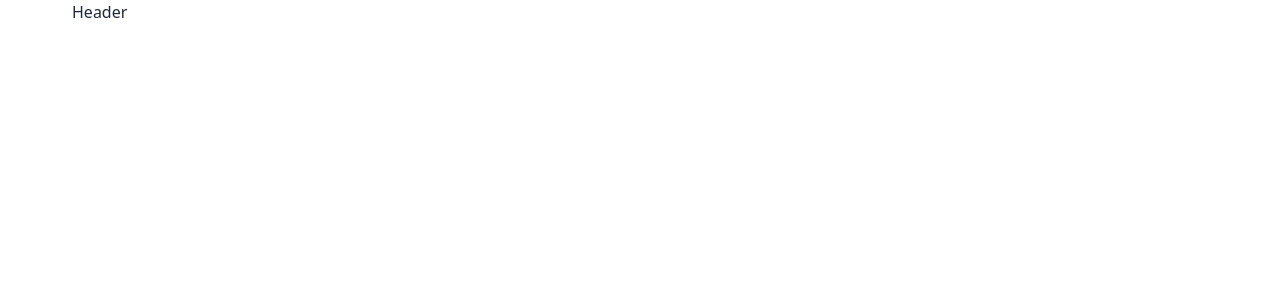
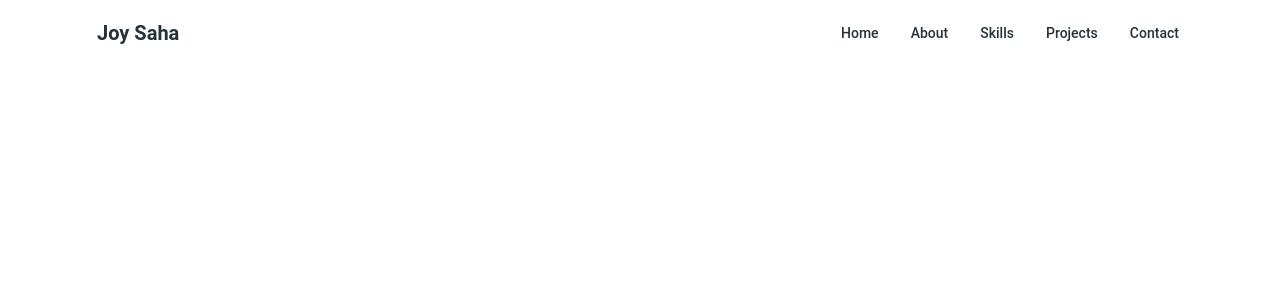
Before and after one commit to joysaha023/joy-saha-devs-profile, a React (Vite) app: page / in a window 1280 px wide. Shown: the top 300 px of the page. Built offline with nearby package versions, Linux system fonts and the light colour scheme.

Commit message:
navbar complete with full responsive

```diff
--- a/src/Layout/Root.jsx
+++ b/src/Layout/Root.jsx
@@ -1,4 +1,7 @@
 import React from 'react';
+import NavBar from '../Pages/NavBar/NavBar';
+
+
 
 
 
@@ -9,7 +12,7 @@
 
     return (
         <div className='max-w-6xl mx-auto px-2'>
-            <h2>Header</h2>
+            <NavBar></NavBar>
 
         </div>
     );
--- /dev/null
+++ b/src/Pages/NavBar/NavBar.jsx
@@ -0,0 +1,130 @@
+import React from "react";
+import {
+  Navbar,
+  Collapse,
+  Typography,
+  IconButton,
+} from "@material-tailwind/react";
+import { Bars3Icon, XMarkIcon } from "@heroicons/react/24/outline";
+
+function NavList() {
+  return (
+    <ul className="my-2 flex flex-col gap-2 lg:mb-0 lg:mt-0 lg:flex-row lg:items-center lg:gap-6">
+      <Typography
+        as="li"
+        variant="small"
+        color="blue-gray"
+        className="p-1 font-medium"
+      >
+        <a
+          href="#"
+          className="flex items-center hover:text-blue-500 transition-colors"
+        >
+          Home
+        </a>
+      </Typography>
+      <Typography
+        as="li"
+        variant="small"
+        color="blue-gray"
+        className="p-1 font-medium"
+      >
+        <a
+          href="#"
+          className="flex items-center hover:text-blue-500 transition-colors"
+        >
+          About
+        </a>
+      </Typography>
+      <Typography
+        as="li"
+        variant="small"
+        color="blue-gray"
+        className="p-1 font-medium"
+      >
+        <a
+          href="#"
+          className="flex items-center hover:text-blue-500 transition-colors"
+        >
+          Skills
+        </a>
+      </Typography>
+      <Typography
+        as="li"
+        variant="small"
+        color="blue-gray"
+        className="p-1 font-medium"
+      >
+        <a
+          href="#"
+          className="flex items-center hover:text-blue-500 transition-colors"
+        >
+          Projects
+        </a>
+      </Typography>
+      <Typography
+        as="li"
+        variant="small"
+        color="blue-gray"
+        className="p-1 font-medium"
+      >
+        <a
+          href="#"
+          className="flex items-center hover:text-blue-500 transition-colors"
+        >
+          Contact
+        </a>
+      </Typography>
+    </ul>
+  );
+}
+
+const NavBar = () => {
+  const [openNav, setOpenNav] = React.useState(false);
+
+  const handleWindowResize = () =>
+    window.innerWidth >= 960 && setOpenNav(false);
+
+  React.useEffect(() => {
+    window.addEventListener("resize", handleWindowResize);
+
+    return () => {
+      window.removeEventListener("resize", handleWindowResize);
+    };
+  }, []);
+
+  return (
+    <Navbar className="px-6 shadow-none py-3">
+      <div className="flex items-center justify-between text-blue-gray-900">
+        <Typography
+          as="a"
+          href="#"
+          variant="h6"
+          className="mr-4 cursor-pointer text-xl py-1.5"
+        >
+          Joy Saha
+        </Typography>
+        <div className="hidden lg:block">
+          <NavList />
+        </div>
+        <IconButton
+          variant="text"
+          className="ml-auto h-6 w-6 text-inherit hover:bg-transparent focus:bg-transparent active:bg-transparent lg:hidden"
+          ripple={false}
+          onClick={() => setOpenNav(!openNav)}
+        >
+          {openNav ? (
+            <XMarkIcon className="h-6 w-6" strokeWidth={2} />
+          ) : (
+            <Bars3Icon className="h-6 w-6" strokeWidth={2} />
+          )}
+        </IconButton>
+      </div>
+      <Collapse open={openNav}>
+        <NavList />
+      </Collapse>
+    </Navbar>
+  );
+};
+
+export default NavBar;
--- a/tailwind.config.js
+++ b/tailwind.config.js
@@ -1,5 +1,6 @@
-/** @type {import('tailwindcss').Config} */
-export default {
+const withMT = require("@material-tailwind/react/utils/withMT");
+
+module.exports = withMT({
   content: [
     "./index.html",
     "./src/**/*.{js,ts,jsx,tsx}",
@@ -8,4 +9,4 @@
     extend: {},
   },
   plugins: [require("daisyui")],
-}
+});
```
